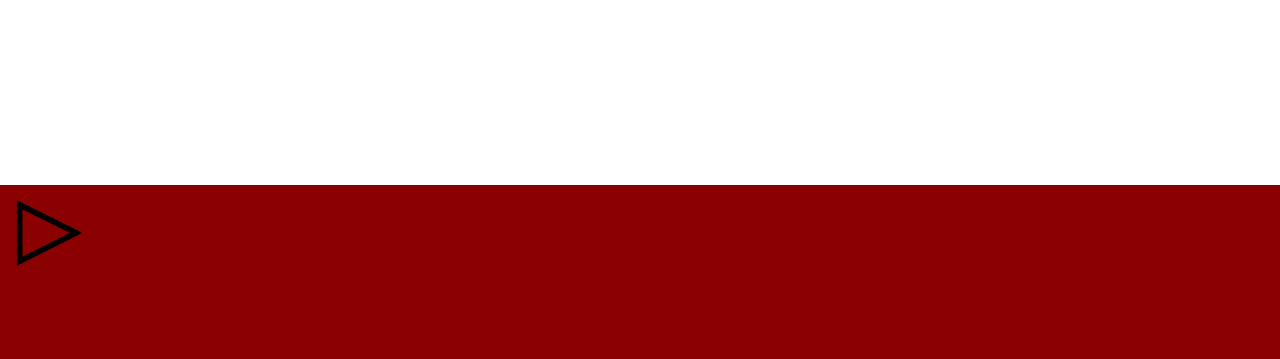
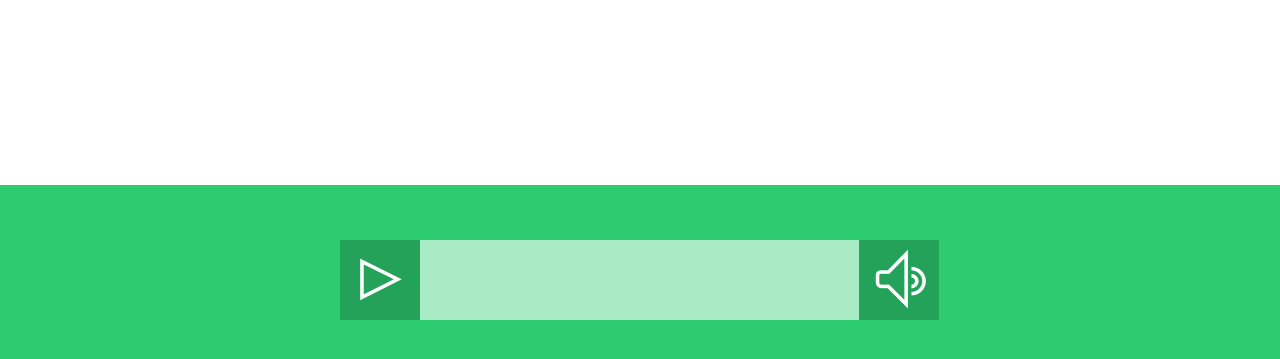
Before and after one commit to musicbender/audio-players, a website: page index.html in a window 1280 px wide. Shown: the part 215-574 px from the top of the page. Drawn offline with nearby package versions, Linux system fonts and the light colour scheme.

Commit message:
created draft of first player

```diff
--- a/index.html
+++ b/index.html
@@ -21,14 +21,18 @@
         <header>
             <h1 class="title">Custom Audio Players</h1>
         </header>
-        <section class="player1-section">
+        <section class="player-1-section">
 
-            <div class="player1">
-                <div class="btn-div"></div>
-                <div class="progress-div"></div>
-                <div class="volume-div"></div>
+            <div class="player-1">
+                <div class="btn-div-1">
+                    <span class="ti-control-play play-1"></span></div>
+                <div class="progress-div-1">
+                    <div class="progress-1"></div></div>
+                <div class="volume-div-1">
+                    <span class="ti-volume volume-1"></span>
+                </div>
             </div>
-            <span class="ti-control-play play"></span>
+
         </section>
 
         <script src="https://code.jquery.com/jquery-1.12.0.min.js"></script>
--- a/scss/helpers/_variables.scss
+++ b/scss/helpers/_variables.scss
@@ -1,2 +1,5 @@
 $white: #ffffff;
 $grey: #a7a7a7;
+$black: #000000;
+
+$color1: #2ecc71;
--- a/scss/layout/_player1.scss
+++ b/scss/layout/_player1.scss
@@ -1,14 +1,61 @@
-.player1-section {
+.player-1-section {
     margin: 0 auto;
     height: 400px;
-    background-color: darkred;
+    background-color: $color1;
+    overflow: hidden;
 }
 
+.player-1 {
+    margin: 55px auto;
+    padding: 0;
+    height: 80px;
+    width: 600px;
+}
 
+.btn-div-1 {
+    margin: 0 -4px 0 0;
+}
 
+.btn-div-1, .volume-div-1 {
+    display: inline-block;
+    width: 80px;
+    height: 100%;
+    text-align: center;
+    background-color: darken($color1, 10%);
 
+}
 
-.play {
+.progress-div-1 {
+    display: inline-block;
+    height: 100%;
+    width: calc(100% - 161px);
+    vertical-align: middle;
+    background-color: lighten($color1, 30%);
+}
+
+.progress-1 {
+    display: 0;
+}
+
+.volume-div-1 {
+    margin: 0 0 0 -5px;
+}
+
+.play-1 {
+    margin: 0 auto;
+    line-height: 80px;
+    vertical-align: middle;
     font-family: themify;
-    font-size: 6em;
+    font-size: 3.8em;
+    font-weight: lighter;
+    color: $white;
 }
+
+.volume-1 {
+    margin: 0 auto;
+    line-height: 80px;
+    vertical-align: middle;
+    font-family: themify;
+    font-size: 3.8em;
+    color: $white;
+}
```
Also changed, not shown: build/build.css, css/main.css, 1 other file.
